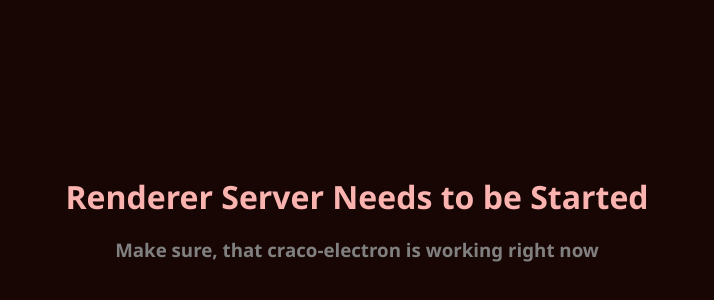
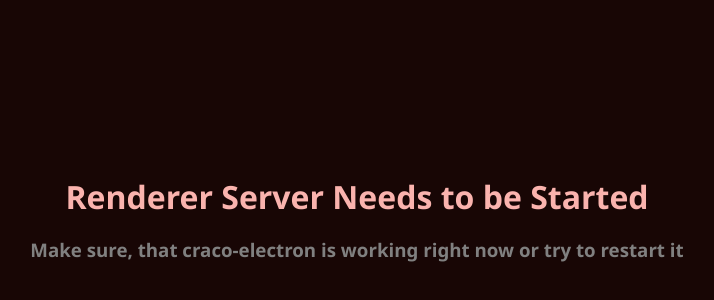
Before and after one commit to zardoy/craco-electron, a website: page src/assets/server-not-started.html in a window 1280 px wide. Shown: the part 172-472 px from the top of the page, without its empty margins (283-997 px from the left). Drawn offline with Linux system fonts and the light colour scheme.

Commit message:
add a suggestion

```diff
--- a/src/assets/server-not-started.html
+++ b/src/assets/server-not-started.html
@@ -16,7 +16,7 @@
 
 <body>
     <h1>Renderer Server Needs to be Started</h1>
-    <h3>Make sure, that craco-electron is working right now</h3>
+    <h3>Make sure, that craco-electron is working right now or try to restart it</h3>
 </body>
 
 </html>
```
